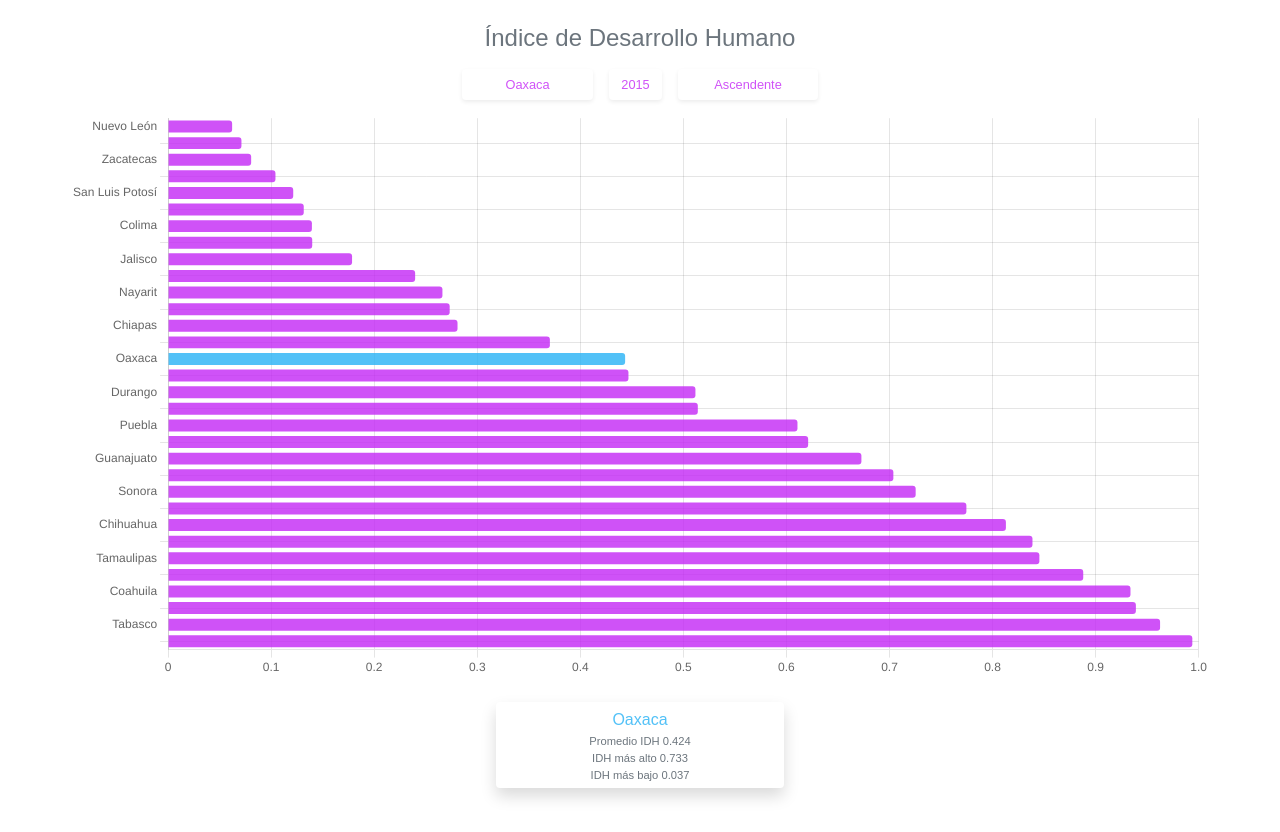
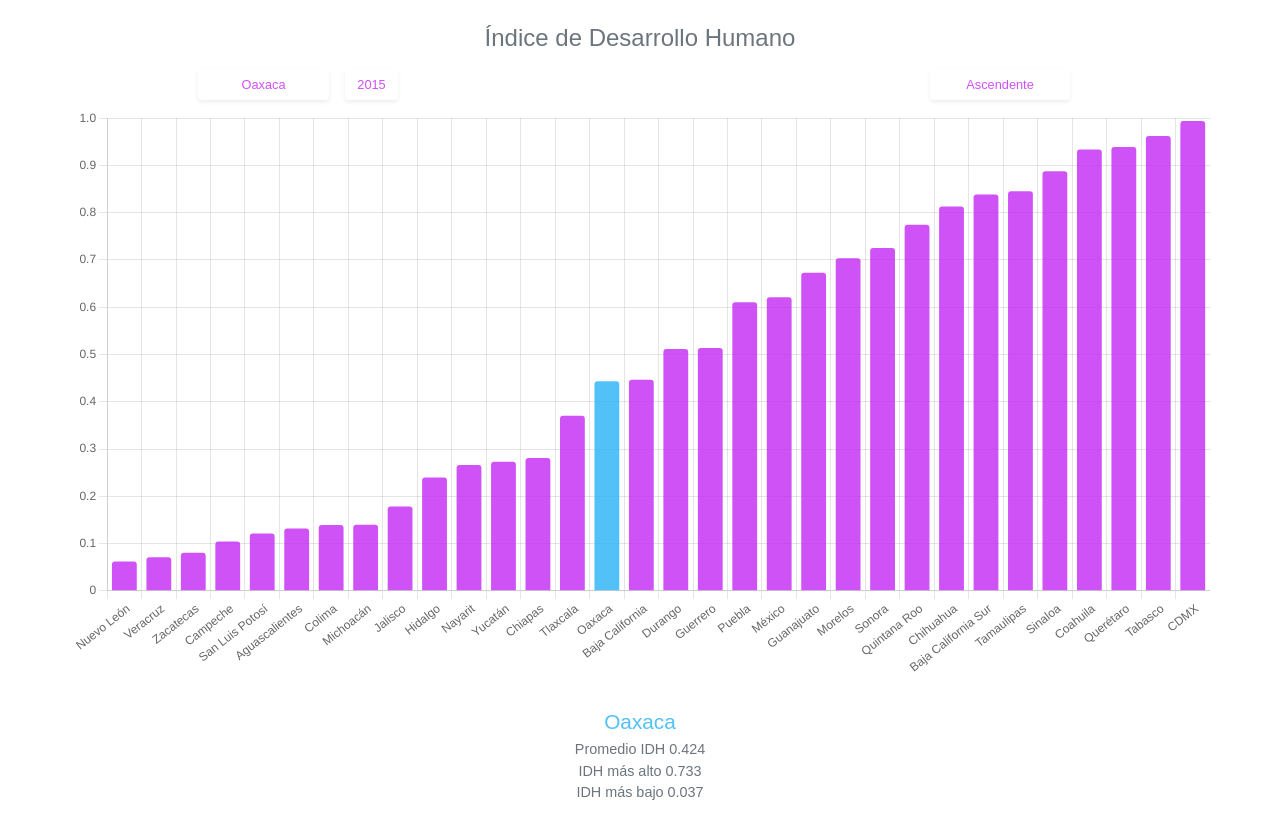
Before and after one commit to Natalia1705/Indice-de-desarrollo-Humano, a React (Create React App) app: page / in a window 1280 px wide. Built offline with nearby package versions, Linux system fonts and the light colour scheme.

Commit message:
add utils

```diff
--- a/src/Hooks/windowSize.js
+++ b/src/Hooks/windowSize.js
@@ -11,11 +11,8 @@ export const useWindowSize = () => {
         width: window.innerWidth,
       });
     }
-
     window.addEventListener("resize", handleResize);
-
     handleResize();
-
     return () => window.removeEventListener("resize", handleResize);
   }, []);
 
--- a/src/components/BarChart.jsx
+++ b/src/components/BarChart.jsx
@@ -1,11 +1,15 @@
-/* eslint-disable no-undef */
+import { Bar } from "react-chartjs-2";
 import { useContext } from "react";
-import { arrayObj } from "../data/data.js";
 import { ApplicationContext } from "../context/Context";
 import { Container } from "react-bootstrap";
-import "bootstrap/dist/css/bootstrap.min.css";
 import { useWindowSize } from "../Hooks/windowSize";
-
+import { sortGraph } from "../utils/ChartSort";
+import {
+  selectBackgroundColor,
+  optionsAbr,
+  options,
+  newData,
+} from "../utils/ChartOptions";
 import {
   Chart as ChartJS,
   CategoryScale,
@@ -14,117 +18,30 @@ import {
   Tooltip,
   Legend,
 } from "chart.js";
-import { Bar } from "react-chartjs-2";
+import "bootstrap/dist/css/bootstrap.min.css";
 
 export function BarChart() {
-  //Manage Graph Sort
   const { sort } = useContext(ApplicationContext);
   const { selectedYear } = useContext(ApplicationContext);
   const { selectedState } = useContext(ApplicationContext);
   const size = useWindowSize();
 
-  let newStates = [];
-  let newStatesAbr = [];
-  let newidhData = [];
-
-  const yearFilteredArray = arrayObj.filter((obj) => obj.year === selectedYear);
-  if (sort === "Descendente") {
-    let sortedState = yearFilteredArray.sort((a, b) => {
-      return b.data - a.data;
-    });
-    sortedState.forEach((e) => {
-      newStates.push(e.label);
-      newStatesAbr.push(e.abr);
-      newidhData.push(e.data);
-    });
-  }
-  if (sort === "Ascendente") {
-    let sortedState = yearFilteredArray.sort((a, b) => {
-      return a.data - b.data;
-    });
-    sortedState.forEach((e) => {
-      newStates.push(e.label);
-      newStatesAbr.push(e.abr);
-      newidhData.push(e.data);
-    });
-  }
-  if (sort === "Alfabeticamente A-Z") {
-    let sortedState = yearFilteredArray.sort((a, b) => {
-      return a.label > b.label;
-    });
-    sortedState.forEach((e) => {
-      newStates.push(e.label);
-      newStatesAbr.push(e.abr);
-      newidhData.push(e.data);
-    });
-  }
-
-  //Graph optios, data, color, regiser Inputs
-  ChartJS.register(CategoryScale, LinearScale, BarElement, Tooltip, Legend);
+  const sortData = sortGraph(selectedYear, sort);
+  const newStates = sortData[0];
+  const newStatesAbr = sortData[1];
+  const newidhData = sortData[2];
 
   //Conditional color
-  const backgroundColor = [];
-  for (let i = 0; i < newStates.length; i++) {
-    if (newStates[i] === selectedState) {
-      backgroundColor.push("rgba(39,178,245,0.8)");
-    } else {
-      backgroundColor.push("rgba(196,39,245,0.8)");
-    }
-  }
+  const backgroundColor = selectBackgroundColor(newStates, selectedState);
+  const data = newData(newStates, newidhData, backgroundColor);
+  const dataAbr = newData(newStatesAbr, newidhData, backgroundColor);
 
-  console.log("nuevo", newStates);
-  console.log("seleccionado", selectedState);
-  console.log(backgroundColor);
-
-  const options = {
-    responsive: true,
-    plugins: {
-      legend: {
-        display: false,
-      },
-    },
-  };
-
-  const optionsAbr = {
-    indexAxis: "y",
-    responsive: true,
-    plugins: {
-      legend: {
-        display: false,
-      },
-    },
-  };
-
-  const data = {
-    labels: newStates,
-    datasets: [
-      {
-        label: "IDH",
-        data: newidhData,
-        backgroundColor,
-        borderRadius: "3",
-      },
-    ],
-  };
-
-  const dataAbr = {
-    labels: newStatesAbr,
-    datasets: [
-      {
-        label: "IDH",
-        data: newidhData,
-        backgroundColor,
-        borderRadius: "3",
-      },
-    ],
-  };
-
+  ChartJS.register(CategoryScale, LinearScale, BarElement, Tooltip, Legend);
   return (
     <Container className="d-flex flex-column align-items-center p-0">
       <Bar
-        options={size.width > 480 ? options : optionsAbr}
-        data={data}
-        // data={size.width > 480 ? data : dataAbr}
+        options={size.width < 480 ? optionsAbr : options}
+        data={size.width < 480 ? dataAbr : data}
       />
     </Container>
   );
--- a/src/components/BottomCard.jsx
+++ b/src/components/BottomCard.jsx
@@ -2,7 +2,7 @@ import { useContext } from "react";
 import { ApplicationContext } from "../context/Context";
 import { arrayObj } from "../data/data.js";
 import { Container, Card } from "react-bootstrap";
-import { average, max, min } from "../utils/BottomUtils";
+import { average, max, min } from "../utils/BottomCardUtils";
 import "bootstrap/dist/css/bootstrap.min.css";
 
 export const BottomCard = () => {
@@ -11,24 +11,21 @@ export const BottomCard = () => {
 
   return (
     <Container className="d-flex flex-column align-items-center p-4">
-      <Card
-        className="border-0 shadow rounded shadow-sm-none"
-        style={{ width: "18rem" }}
-      >
+      <Card className="border-0" style={{ width: "18rem" }}>
         <Card.Body className="d-flex flex-column p-1 align-items-center ">
           <Card.Title
             className="m-1 "
-            style={{ fontSize: "1rem", color: "rgba(39,178,245,0.8)" }}
+            style={{ fontSize: "1.3rem", color: "rgba(39,178,245,0.8)" }}
           >
             {selectedState}
           </Card.Title>
-          <Card.Text className="m-0 text-muted" style={{ fontSize: "0.7rem" }}>
+          <Card.Text className="m-0 text-muted" style={{ fontSize: "0.9rem" }}>
             {`Promedio IDH ${average(stateFilteredArray).toFixed(3)}`}
           </Card.Text>
-          <Card.Text className="m-0 text-muted" style={{ fontSize: "0.7rem" }}>
+          <Card.Text className="m-0 text-muted" style={{ fontSize: "0.9rem" }}>
             {`IDH más alto ${max(stateFilteredArray).toFixed(3)}`}
           </Card.Text>
-          <Card.Text className="m-0 text-muted" style={{ fontSize: "0.7rem" }}>
+          <Card.Text className="m-0 text-muted" style={{ fontSize: "0.9rem" }}>
             {`IDH más bajo ${min(stateFilteredArray).toFixed(3)}`}
           </Card.Text>
         </Card.Body>
--- a/src/components/DropDown.jsx
+++ b/src/components/DropDown.jsx
@@ -21,6 +21,7 @@ export const DropDown = () => {
         Índice de Desarrollo Humano
       </h4>
       <Container className="d-flex flex-column flex-sm-row justify-content-center align-items-center">
+        <div className="col-8 row ">
           <Form.Control
             className="m-2 shadow-sm bg-white rounded text-center border-0"
             style={{
@@ -41,7 +42,7 @@ export const DropDown = () => {
             ))}
           </Form.Control>
           <Form.Control
-          className="m-2 ml-4 shadow-sm bg-white rounded text-center border-0"
+            className="m-2 ml-4 shadow-sm bg-white rounded text-center justify-content-center border-0"
             style={{
               width: "auto",
               fontSize: ".8rem",
@@ -59,6 +60,7 @@ export const DropDown = () => {
               </option>
             ))}
           </Form.Control>
+        </div>
         <Form.Control
           className="m-2 ml-4 shadow-sm bg-white rounded text-center border-0"
           style={{
--- /dev/null
+++ b/src/utils/ChartOptions.js
@@ -0,0 +1,47 @@
+//Conditional BackgroundColor
+export const selectBackgroundColor = (newStates, selectedState) => {
+  const backgroundColor = [];
+  for (let i = 0; i < newStates.length; i++) {
+    if (newStates[i] === selectedState) {
+      backgroundColor.push("rgba(39,178,245,0.8)");
+    } else {
+      backgroundColor.push("rgba(196,39,245,0.8)");
+    }
+  }
+  return backgroundColor;
+};
+
+//options
+export const options = {
+  responsive: true,
+  plugins: {
+    legend: {
+      display: false,
+    },
+  },
+};
+
+export const optionsAbr = {
+  indexAxis: "y",
+  responsive: true,
+  plugins: {
+    legend: {
+      display: false,
+    },
+  },
+};
+
+export const newData = (newStates, newidhData, backgroundColor) => {
+  const data = {
+    labels: newStates,
+    datasets: [
+      {
+        label: "IDH",
+        data: newidhData,
+        backgroundColor,
+        borderRadius: "3",
+      },
+    ],
+  };
+  return data;
+};
--- /dev/null
+++ b/src/utils/ChartSort.js
@@ -0,0 +1,40 @@
+import { arrayObj } from "../data/data.js";
+
+export const sortGraph = (selectedYear, sort) => {
+  const yearFilteredArray = arrayObj.filter((obj) => obj.year === selectedYear);
+  let newStates = [];
+  let newStatesAbr = [];
+  let newidhData = [];
+
+  if (sort === "Descendente") {
+    let sortedState = yearFilteredArray.sort((a, b) => {
+      return b.data - a.data;
+    });
+    sortedState.forEach((e) => {
+      newStates.push(e.label);
+      newStatesAbr.push(e.abr);
+      newidhData.push(e.data);
+    });
+  }
+  if (sort === "Ascendente") {
+    let sortedState = yearFilteredArray.sort((a, b) => {
+      return a.data - b.data;
+    });
+    sortedState.forEach((e) => {
+      newStates.push(e.label);
+      newStatesAbr.push(e.abr);
+      newidhData.push(e.data);
+    });
+  }
+  if (sort === "Alfabeticamente A-Z") {
+    let sortedState = yearFilteredArray.sort((a, b) => {
+      return a.label > b.label;
+    });
+    sortedState.forEach((e) => {
+      newStates.push(e.label);
+      newStatesAbr.push(e.abr);
+      newidhData.push(e.data);
+    });
+  }
+  return [newStates, newStatesAbr, newidhData];
+};
```
Also changed, not shown: src/utils/BottomCardUtils.js (renamed from src/utils/BottomUtils.js). Lines whose indentation alone changed are shown as unchanged.
